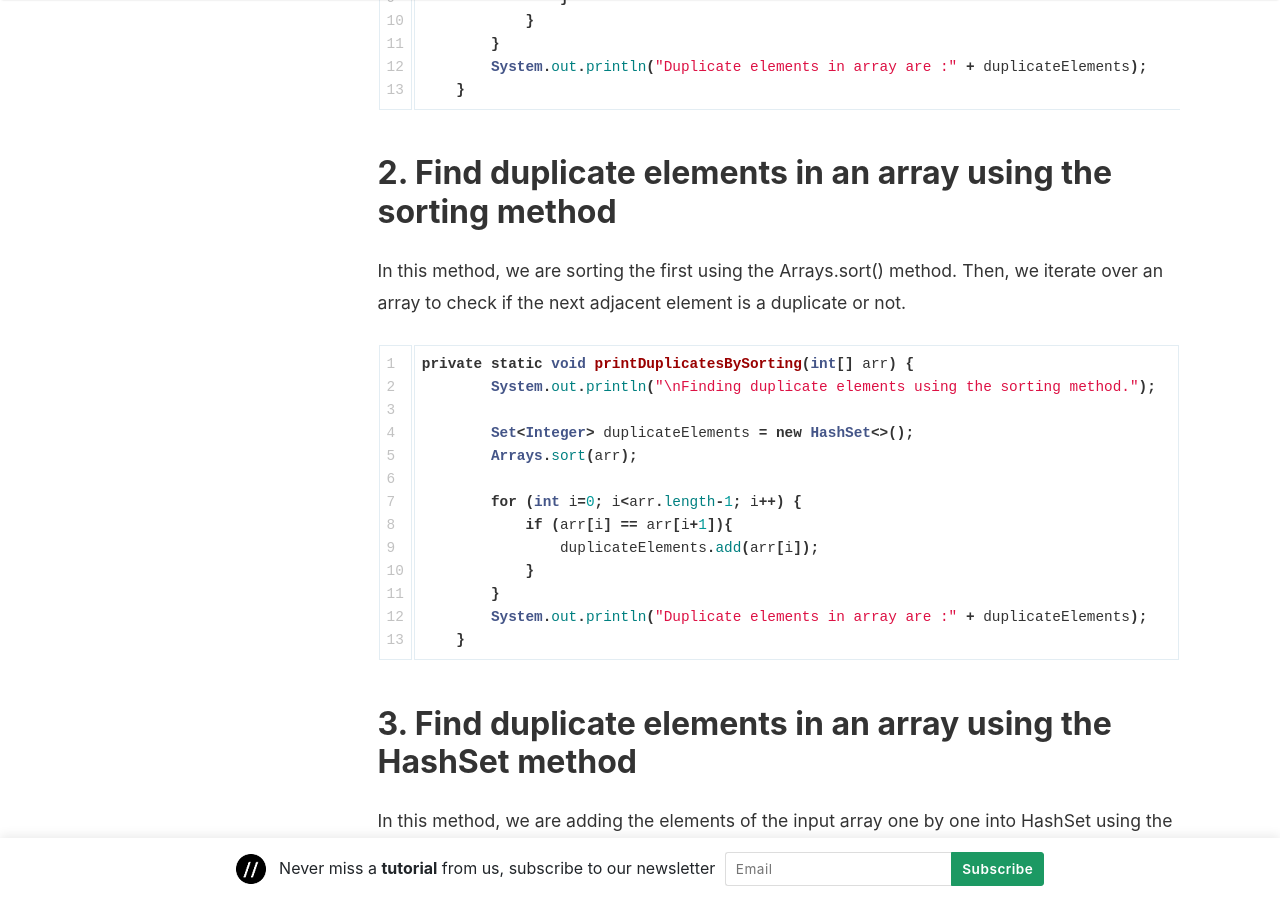
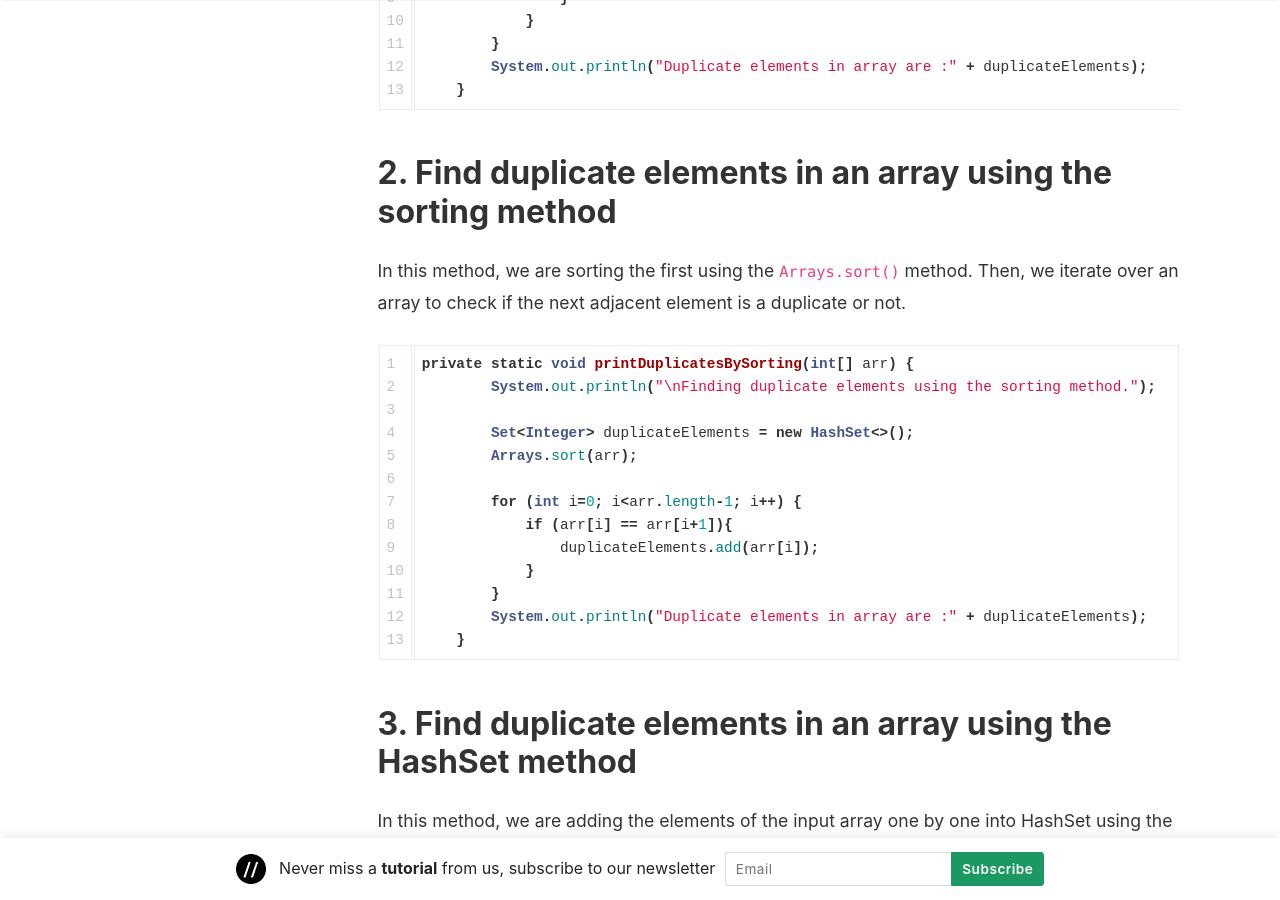
Before and after one commit to coderolls/coderolls-blog, a Jekyll site: the page built from _posts/java-programs/2023-11-27-find-duplicate-elements-in-array.md, in a window 1280 px wide and 900 px high, scrolled down 1128 px. Built offline with Jekyll 4.4.1, drawn with Linux system fonts in a browser that asks for light colours; nearby versions of some CDN libraries; comment, search, counter and statistics services are not loaded.

````diff
--- a/_posts/java-programs/2023-11-27-find-duplicate-elements-in-array.md
+++ b/_posts/java-programs/2023-11-27-find-duplicate-elements-in-array.md
@@ -42,7 +42,7 @@ private static void printDuplicatesByIterating(int[] arr) {
 
 ## 2. Find duplicate elements in an array using the sorting method
 
-In this method, we are sorting the first using the Arrays.sort() method.  Then, we iterate over an array to check if the next adjacent element is a duplicate or not.
+In this method, we are sorting the first using the `Arrays.sort()` method.  Then, we iterate over an array to check if the next adjacent element is a duplicate or not.
 
 ```java
 private static void printDuplicatesBySorting(int[] arr) {
````
